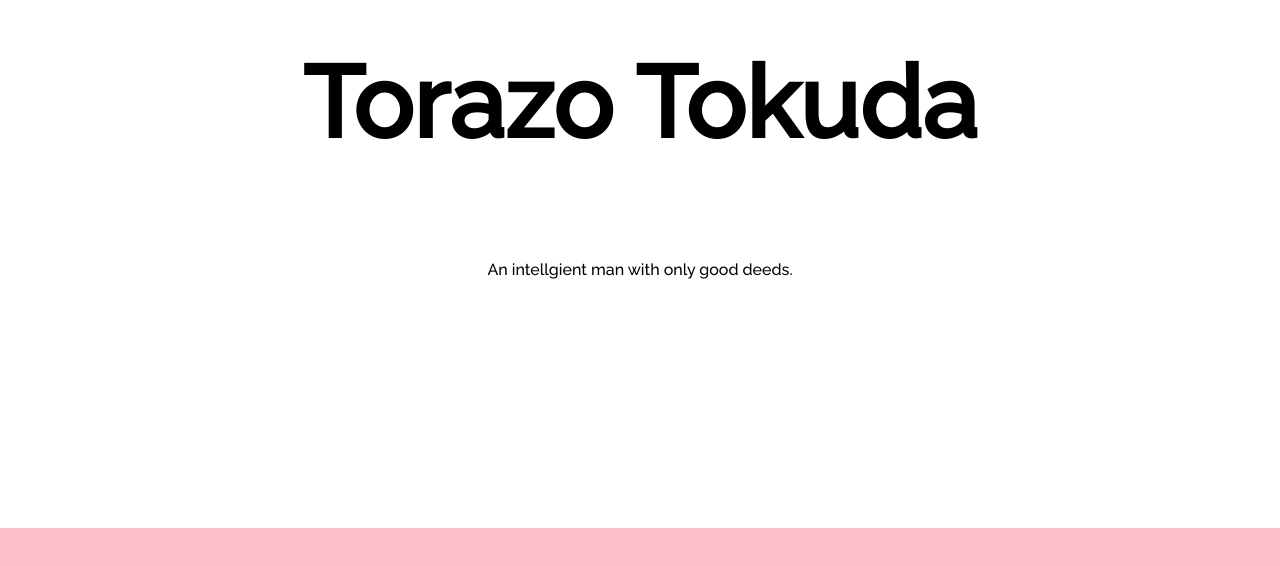
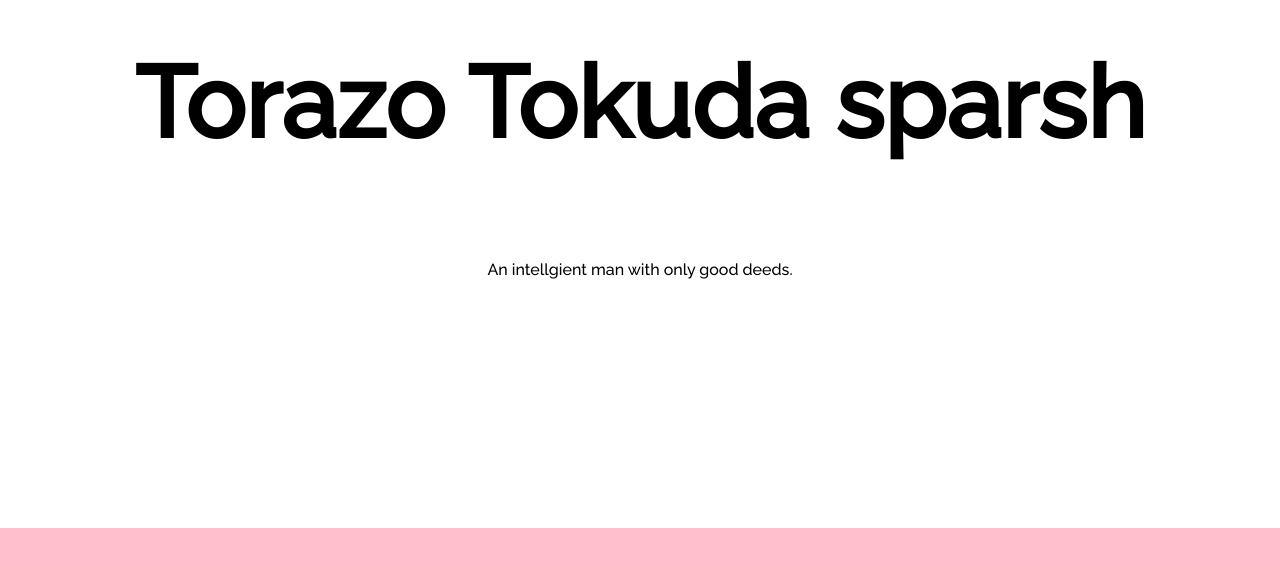
Before and after one commit to Torazo5/portfolio-2, a plain HTML site: page index.html in a window 1280 px wide. Shown: the part 272-838 px from the top of the page. Drawn offline with Linux system fonts and the light colour scheme.

Commit message:
Update index.html

```diff
--- a/index.html
+++ b/index.html
@@ -9,7 +9,7 @@
 </head>
 <body>
     <section class="fade-in">
-    <h1 class="name">Torazo Tokuda</h1>
+    <h1 class="name">Torazo Tokuda sparsh</h1>
     <p>An intellgient man with only good deeds.</p>
 </section>
     <section class="hidden pink">
```
